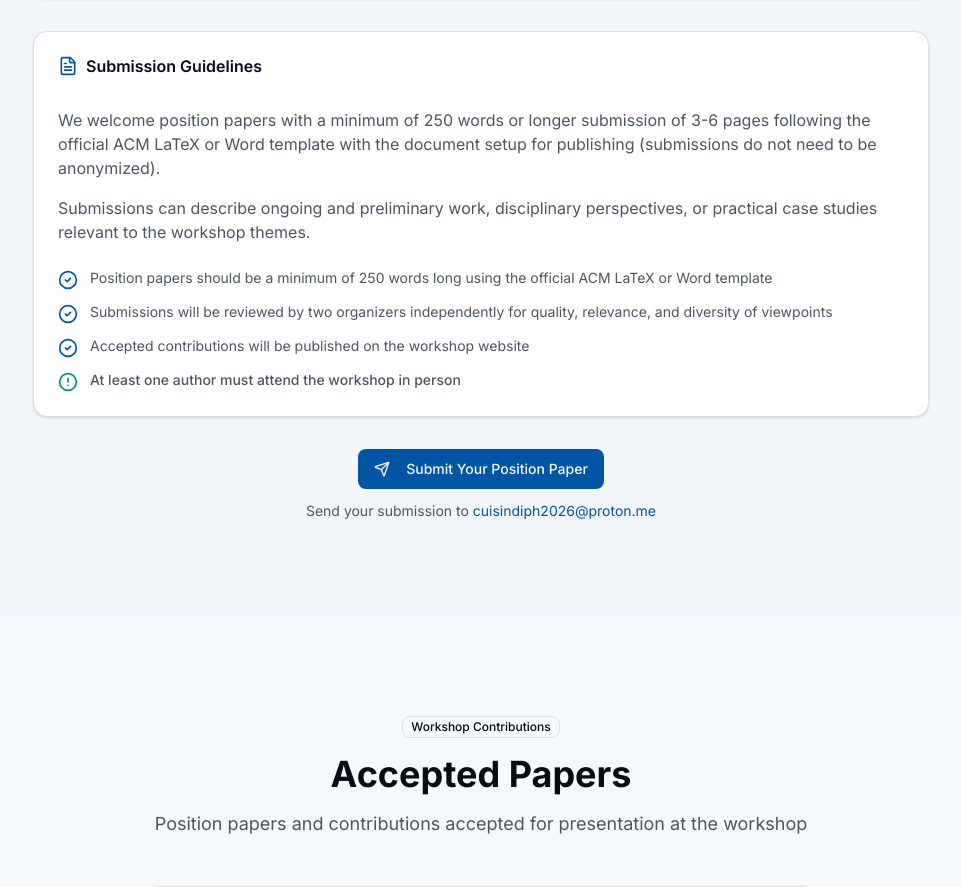
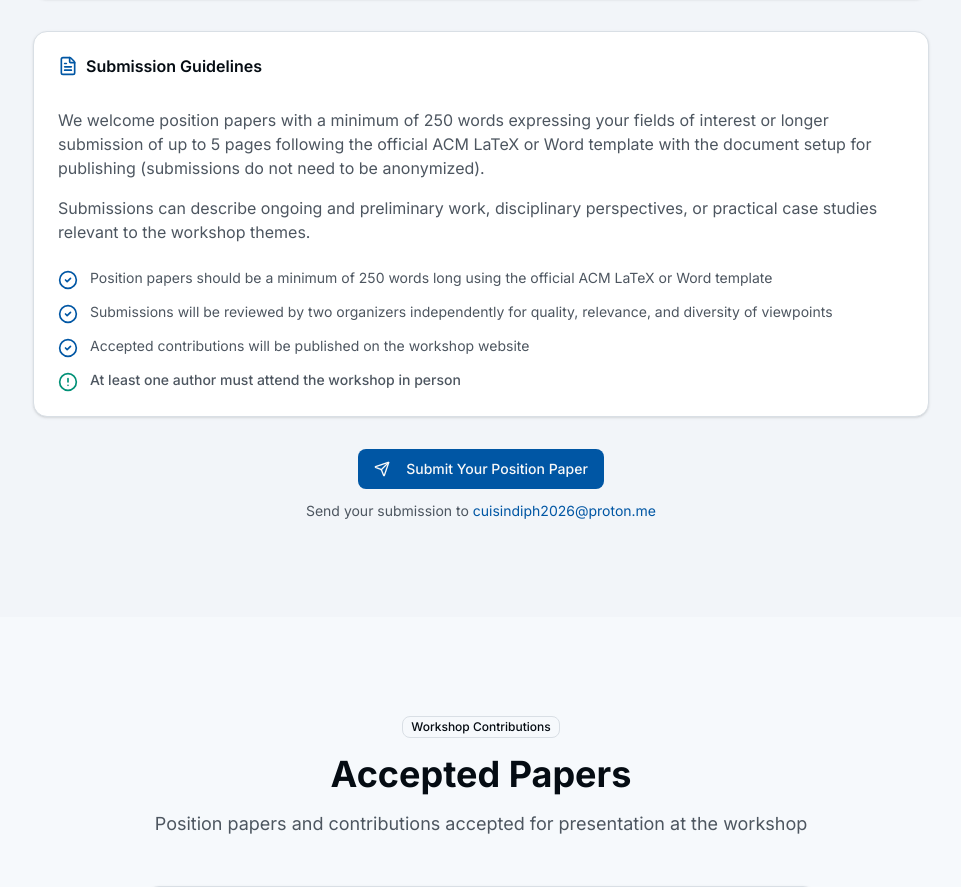
Before and after one commit to TalkHealthyToMe/TalkHealthyToMe.github.io, a Next.js app: page / in a window 1280 px wide. Shown: the part 4361-5248 px from the top of the page, without its empty margins (159-1120 px from the left). Built offline with nearby package versions, Linux system fonts and the light colour scheme.

Commit message:
Update call-for-participation-section.tsx

```diff
--- a/components/call-for-participation-section.tsx
+++ b/components/call-for-participation-section.tsx
@@ -39,7 +39,7 @@ export function CallForParticipationSection() {
             </CardHeader>
             <CardContent className="space-y-4">
               <p className="text-muted-foreground">
-                We welcome position papers with a minimum of 250 words or longer submission of 3-6 pages following the official ACM LaTeX or Word template with the document setup for publishing (submissions do not need to be anonymized).
+                We welcome position papers with a minimum of 250 words expressing your fields of interest or longer submission of up to 5 pages following the official ACM LaTeX or Word template with the document setup for publishing (submissions do not need to be anonymized).
               </p>
               <p className="text-muted-foreground">
                 Submissions can describe ongoing and preliminary work, disciplinary perspectives, or practical case studies relevant to the workshop themes.
```
